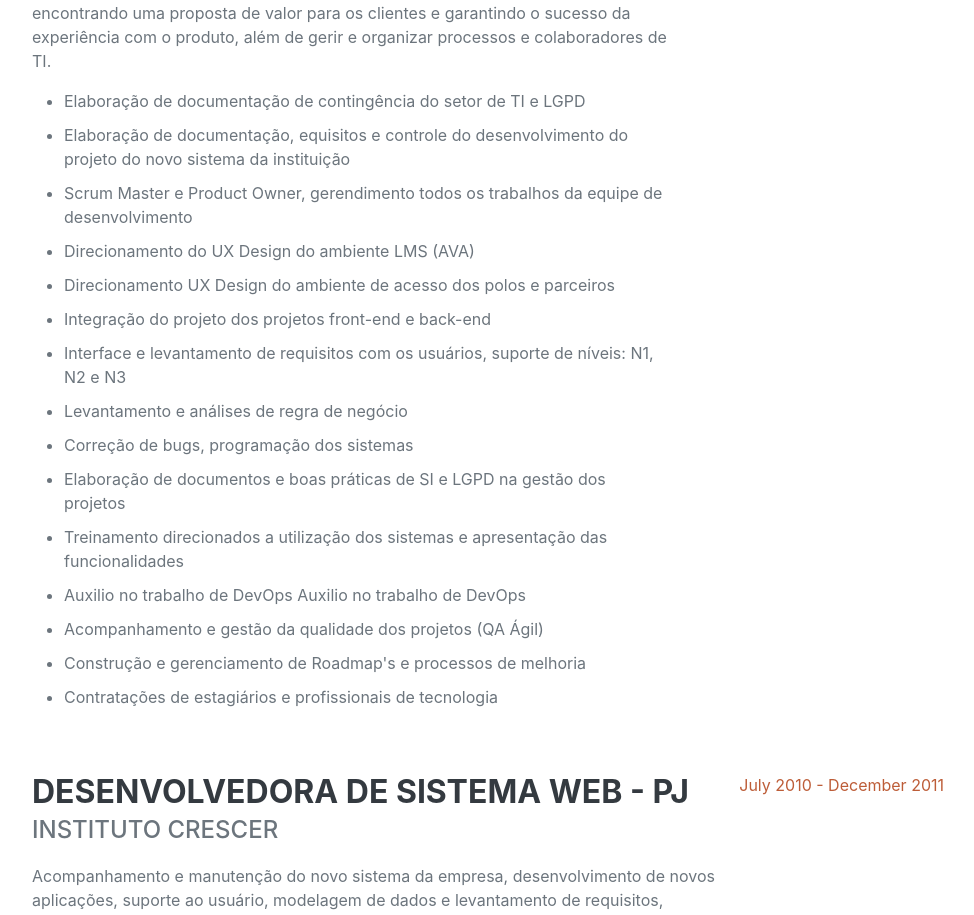
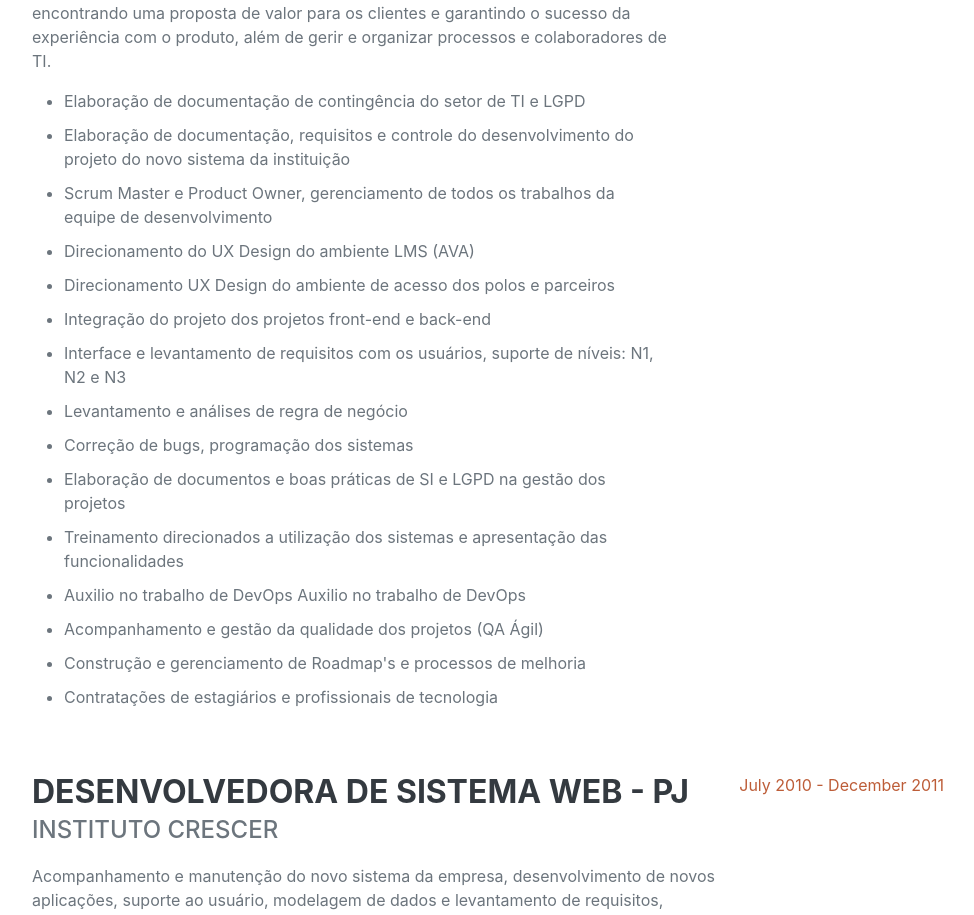
Before and after one commit to ebiliane-lima/ebiliane-lima.github.io, a plain HTML site: page index.html in a window 1280 px wide. Shown: the part 2482-3397 px from the top of the page, without its empty margins (288-1262 px from the left). Drawn offline with nearby package versions, Linux system fonts and the light colour scheme; a web font is replaced by a local one.

Commit message:
ajuestes

```diff
--- a/index.html
+++ b/index.html
@@ -100,8 +100,8 @@
                                 </p>
                                 <ul>
                                     <li style="margin-bottom: 10px;">Elaboração de documentação de contingência do setor de TI e LGPD</li>
-                                    <li style="margin-bottom: 10px;">Elaboração de documentação, equisitos e controle do desenvolvimento do projeto do novo sistema da instituição</li>
-                                    <li style="margin-bottom: 10px;">Scrum Master e Product Owner, gerendimento todos os trabalhos da equipe de desenvolvimento</li>
+                                    <li style="margin-bottom: 10px;">Elaboração de documentação, requisitos e controle do desenvolvimento do projeto do novo sistema da instituição</li>
+                                    <li style="margin-bottom: 10px;">Scrum Master e Product Owner, gerenciamento de todos os trabalhos da equipe de desenvolvimento</li>
                                     <li style="margin-bottom: 10px;">Direcionamento do UX Design do ambiente LMS (AVA)</li>
                                     <li style="margin-bottom: 10px;">Direcionamento UX Design do ambiente de acesso dos polos e parceiros</li>
                                     <li style="margin-bottom: 10px;">Integração do projeto dos projetos front-end e back-end</li>
```
